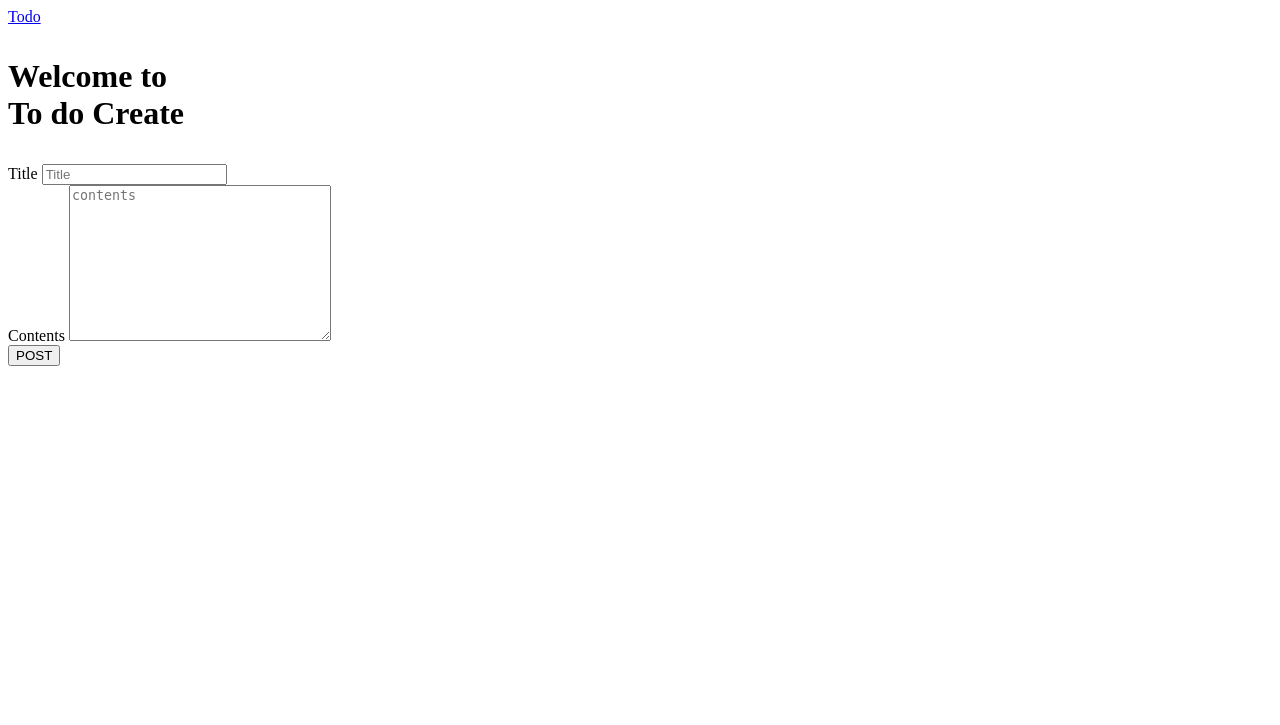
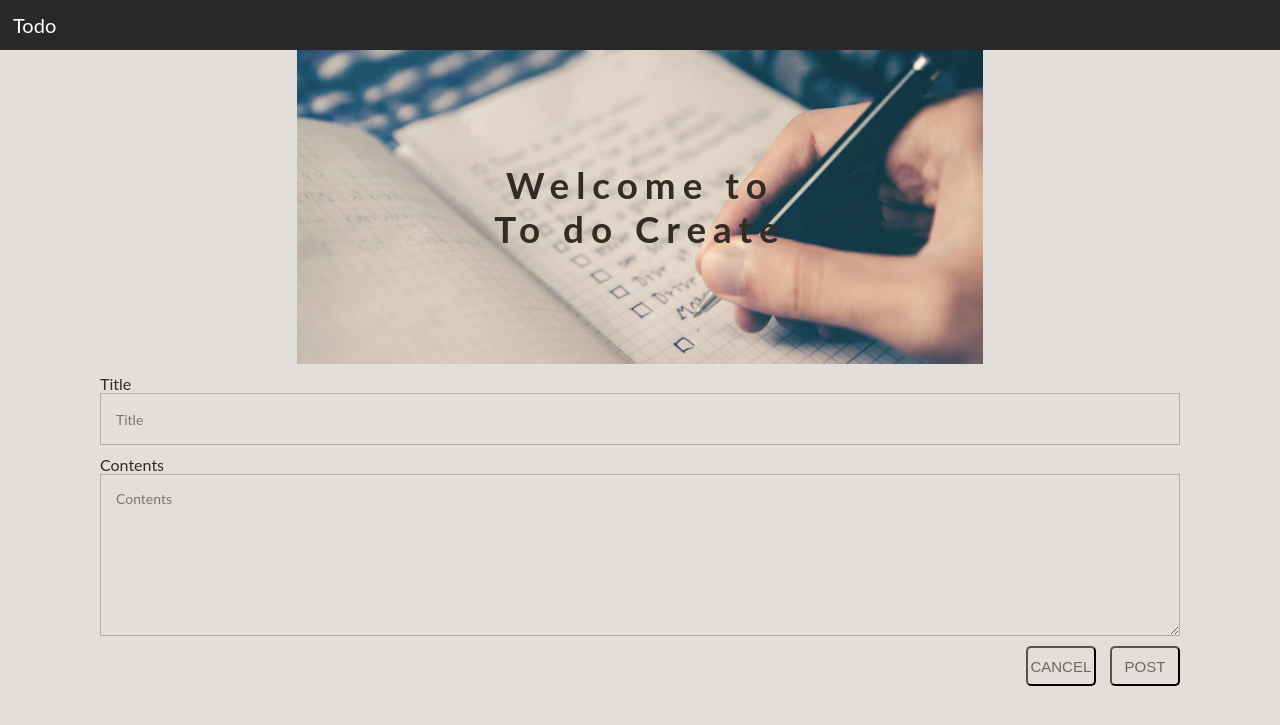
Before and after one commit to tai-namechan/todo_team_practice, a PHP site: page /create.php in a window 1280 px wide. Shown: the top 725 px of the page. Run offline with PHP 8.4, Linux system fonts and the light colour scheme.

Commit message:
# What createPHPのcssをつけた

```diff
--- a/create.php
+++ b/create.php
@@ -30,11 +30,11 @@
 
                 <div class="form-group">
                     <label for="contents">Contents</label>
-                    <textarea class="form-control" name="contents" id="contents" cols="30" rows="10" placeholder="contents"></textarea>
+                    <textarea class="form-control" name="contents" id="contents" cols="30" rows="10" placeholder="Contents"></textarea>
                 </div>
                 <div class="create-postbutton">
                 <!-- 戻るボタン -->
-                    <!-- <button type="button" onclick="history.back()">CANCEL</button> -->
+                    <button type="button" onclick="history.back()">CANCEL</button>
                 <!-- 送信ボタン -->
                     <button type="submit" class="post-btn">POST</button>
                 </div>
--- a/style.css
+++ b/style.css
@@ -1,5 +1,107 @@
+/* 全体に対して */
+* {
+    padding: 0;
+    margin: 0;
+}
 /* create & edit ページ */
+/* create */
 
+.create-body{
+        font-family: 'Lato', sans-serif;
+        background: #e2dedb;
+        color: #332c24;
+}
+.create-head{
+    padding: 13px;
+    background-color: rgb(41, 39, 39);
+}
+.toppage-jump{
+    color: white;
+    font-size: 20px;
+    text-decoration: none;
+}
+.createh1{
+    font-size: 2.3em;
+    height: 300px;
+    width: 100%;
+    color: #332c24;
+    text-align: center;
+    display: grid;
+    place-items: center;
+    letter-spacing: 7px;
+    height: 314px;
+    background-image:url(assets/img/todo.png);
+    background-position: center;
+    background-repeat: no-repeat;
+    /* background-size: cover; */
+}
 
+.formlist {
+    margin: 0 100px 0 100px;
+}
+.form-group {
+    display: flex;
+    flex-direction: column;
+    margin-top: 10px;
+}
 
+input {
+  font-family: 'Lato', sans-serif;
+  font-size: 0.875em;
+  height: 50px;
+  padding: 0px 15px 0px 15px;
+
+  background: transparent;
+  outline: none;
+  color: #726659;
+
+  border: solid 1px #b3aca7;
+}
+
+input:hover {
+    background: #a19d99;
+    color: white;
+  }
+
+textarea {
+    height: 130px;
+    max-height: 150px;
+    padding: 15px;
+
+    background: transparent;
+    outline: none;
+
+    color: #726659;
+    font-family: 'Lato', sans-serif;
+    font-size: 0.875em;
+
+    border: solid 1px #b3aca7;
+}
+
+textarea:hover {
+    background: #a19d99;
+    color: white;
+  }
+
+.create-postbutton{
+    text-align: right;
+}
+
+button {
+    background-color:#e2dedb;
+    width: 70px;
+    height: 40px;
+    font-size: 15px;
+    color: #726659;
+
+    cursor: pointer;
+    border-radius: 5px;
+    margin-top: 10px;
+    margin-left: 10px;
+}
+
+button:hover {
+    background: #a19d99;
+    color: white;
+}
 /* index ページ */
```
Also changed, not shown: assets/img/todo.png (added).
